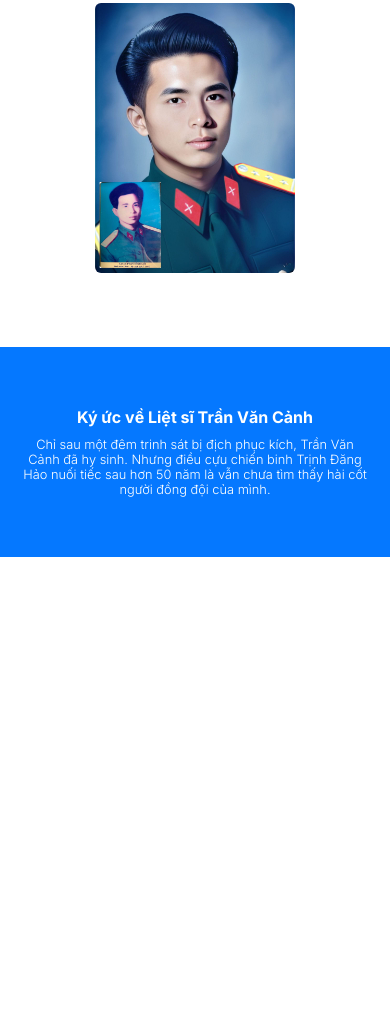
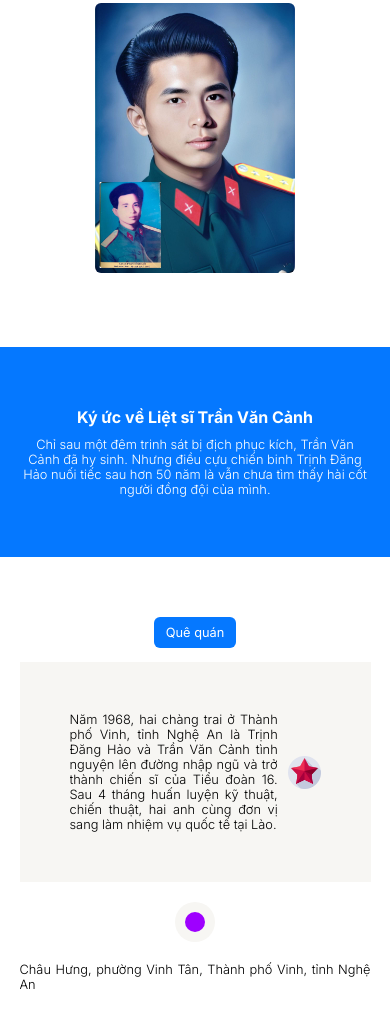
Before and after one commit to VdevCode/Du-An-LietSi, a plain HTML site: page client-lietsi/src/html/chitietlietsi.html in a window 390 px wide. Shown: the part 473-1501 px from the top of the page. Before the commit the page ends 1030 px from the top, so only its background shows below. Drawn offline with Linux system fonts and the light colour scheme.

Commit message:
update source client

```diff
--- /dev/null
+++ b/client-lietsi/src/css/responsive/responchitiet.css
@@ -0,0 +1,79 @@
+@media screen and (max-width: 768px) {
+    .list-menu {
+        display: none;
+      }
+      .logo {
+        font-size: 1rem;
+      }
+      .search-content i {
+        font-size: 0.8rem;
+      }
+      .search-content {
+        padding: 4px 6px;
+      }
+      .search-content input {
+        font-size: 0.8rem;
+      }
+  .main-infor {
+    padding: 74px 5%;
+    display: grid;
+    grid-template-columns: repeat(1, 1fr);
+  }
+  .main-infor h1 {
+    font-size: 1rem;
+  }
+  .main-infor-desc {
+    font-size: 0.8rem;
+  }
+  .main-infor-sodier {
+    font-size: 0.8rem;
+  }
+  .main-infor-img {
+    text-align: center;
+  }
+  .main-infor-img img {
+    width: 200px;
+    height: 100%;
+    border-radius: 6px;
+  }
+  .main-title {
+    background: var(--main-color);
+    color: var(--white-color);
+    text-align: center;
+    padding: 60px 5%;
+  }
+  .main-title h1 {
+    font-size: 1rem;
+    margin-bottom: 10px;
+  }
+  .main-title p {
+    font-weight: 300;
+    font-size: 0.8rem;
+  }
+.main-about-heading p{
+    padding: 8px 12px;
+    background: var(--main-color);
+    display: inline-block;
+    color: var(--white-color);
+    border-radius: 6px;
+    margin-bottom: 10px;
+    font-size: .8rem;
+}
+.main-about-sub-des{
+    display: grid;
+    grid-template-columns: repeat(1,1fr);
+}
+.main-about-sub-des-sodier, .main-about-sub-center, .main-about-sub-hometonw{
+    width: 100%;
+}
+.main-about-sub-des-sodier p{
+    font-size: .8rem;
+}
+.main-about-sub-center{
+
+}
+.main-about-sub-hometonw{
+    font-size: .8rem;
+}
+
+}
--- a/client-lietsi/src/css/responsive/responsive.css
+++ b/client-lietsi/src/css/responsive/responsive.css
@@ -278,42 +278,6 @@
   .main-share-right {
     width: 100%;
   }
-  .main-infor {
-    padding: 74px 5%;
-    display: grid;
-    grid-template-columns: repeat(1, 1fr);
-  }
-  .main-infor h1 {
-    font-size: 1rem;
-  }
-  .main-infor-desc {
-    font-size: 0.8rem;
-  }
-  .main-infor-sodier {
-    font-size: 0.8rem;
-  }
-  .main-infor-img {
-    text-align: center;
-  }
-  .main-infor-img img {
-    width: 200px;
-    height: 100%;
-    border-radius: 6px;
-  }
-  .main-title {
-    background: var(--main-color);
-    color: var(--white-color);
-    text-align: center;
-    padding: 60px 5%;
-  }
-  .main-title h1 {
-    font-size: 1rem;
-    margin-bottom: 10px;
-  }
-  .main-title p {
-    font-weight: 300;
-    font-size: .8rem;
-  }
 }
 
 @media screen and (min-width: 24.375em) {
--- a/client-lietsi/src/css/style/chitietlietsi.css
+++ b/client-lietsi/src/css/style/chitietlietsi.css
@@ -109,3 +109,66 @@ img {
 .main-title p{
     font-weight: 300;
 }
+.main-about{
+    margin: 60px 5%;
+}
+.main-about-heading{
+    text-align: center;
+}
+.main-about-heading p{
+    padding: 8px 12px;
+    background: var(--main-color);
+    display: inline-block;
+    color: var(--white-color);
+    border-radius: 6px;
+    margin-bottom: 10px;
+}
+.main-about-sub-des{
+    display: flex;
+    justify-content: space-between;
+    align-items: center;
+}
+.main-about-sub-des-sodier{
+    display: flex;
+    align-items: center;
+    justify-content: space-between;
+    padding: 50px;
+    background: #F7F6F3;
+    width: 40%;
+}
+.main-about-sub-des-sodier p{
+    text-align: justify;
+    margin-right: 10px;
+    font-weight: 300;
+}
+.main-about-sub-center{
+    width: 20%;
+    text-align: center;
+    font-size: 1rem;
+    justify-content: center;
+    /* transform: translateX(-50%);
+    margin-left: 50%; */
+    margin: 20px auto;
+}
+.main-about-sub-center div{
+    background-color: #F7F6F3;
+    width: 40px;
+    height: 40px;
+    justify-content: center;
+    align-items: center;
+    border-radius: 50%;
+    display: flex;
+    text-align: center;
+    margin: 0 auto;
+}
+.main-about-sub-center div div{
+    background-color: #9E00FF;
+    width: 20px;
+    height: 20px;
+    border-radius: 50%;
+}
+.main-about-sub-hometonw{
+    width: 40%;
+    text-align: justify;
+    font-weight: 300;
+}
--- a/client-lietsi/src/html/chitietlietsi.html
+++ b/client-lietsi/src/html/chitietlietsi.html
@@ -8,13 +8,13 @@
       href="https://cdnjs.cloudflare.com/ajax/libs/font-awesome/4.7.0/css/font-awesome.min.css"
     />
     <link rel="stylesheet" href="../css/style/chitietlietsi.css" />
-    <link rel="stylesheet" href="../css/responsive/responsive.css" />
+    <link rel="stylesheet" href="../css/responsive/responchitiet.css" />
     <title>Tra cứu liệt sĩ</title>
   </head>
   <body>
     <!--components-->
     <div class="components">
-            <!--Header-->
+      <!--Header-->
       <header id="header" class="header">
         <!--logo-->
         <div class="logo">
@@ -39,31 +39,71 @@
       </header>
 
       <main class="main">
+        <!-- main infor  -->
         <div class="main-infor">
           <div class="main-infor-content">
-              <p class="main-infor-sodier">Thông tin liệt sĩ</p>
-              <h1>Liệt sĩ Trần Văn Cảnh</h1>
-              <p class="main-infor-desc">Liệt sĩ Trần Văn Cảnh quê ở xóm Châu Hưng, phường Vinh Tân, Thành phố Vinh, tỉnh Nghệ An. Nhưng vì chưa tìm thấy mộ nên gia đình đã xin Ban quản lý Nghĩa trang liệt sỹ Việt Lào (Anh Sơn – Nghệ An) để một ngôi mộ gió để gia đình và đồng đội tưởng nhớ anh. Hàng năm, vào dịp kỷ niệm Ngày Thương binh Liệt sỹ, ông Trịnh Đăng Hảo và đồng đội lại tìm đến thắp hương tưởng niệm, bày tỏ lòng tri ân và biết ơn sâu sắc với các liệt sĩ đã không tiếc xương máu, anh dũng hy sinh vì nghĩa vụ quốc tế cao cả.</p>
+            <p class="main-infor-sodier">Thông tin liệt sĩ</p>
+            <h1>Liệt sĩ Trần Văn Cảnh</h1>
+            <p class="main-infor-desc">
+              Liệt sĩ Trần Văn Cảnh quê ở xóm Châu Hưng, phường Vinh Tân, Thành
+              phố Vinh, tỉnh Nghệ An. Nhưng vì chưa tìm thấy mộ nên gia đình đã
+              xin Ban quản lý Nghĩa trang liệt sỹ Việt Lào (Anh Sơn – Nghệ An)
+              để một ngôi mộ gió để gia đình và đồng đội tưởng nhớ anh. Hàng
+              năm, vào dịp kỷ niệm Ngày Thương binh Liệt sỹ, ông Trịnh Đăng Hảo
+              và đồng đội lại tìm đến thắp hương tưởng niệm, bày tỏ lòng tri ân
+              và biết ơn sâu sắc với các liệt sĩ đã không tiếc xương máu, anh
+              dũng hy sinh vì nghĩa vụ quốc tế cao cả.
+            </p>
           </div>
           <div class="main-infor-img">
             <img src="/client-lietsi/assets/images/details.jpg" />
           </div>
         </div>
 
+        <!-- main title  -->
         <div class="main-title">
           <h1>Ký ức về Liệt sĩ Trần Văn Cảnh</h1>
-          <p>Chỉ sau một đêm trinh sát bị địch phục kích, Trần Văn Cảnh đã hy sinh. Nhưng điều cựu chiến binh Trịnh Đăng Hảo nuối tiếc sau hơn 50 năm là vẫn chưa tìm thấy hài cốt người đồng đội của mình.</p>
+          <p>
+            Chỉ sau một đêm trinh sát bị địch phục kích, Trần Văn Cảnh đã hy
+            sinh. Nhưng điều cựu chiến binh Trịnh Đăng Hảo nuối tiếc sau hơn 50
+            năm là vẫn chưa tìm thấy hài cốt người đồng đội của mình.
+          </p>
+        </div>
+
+        <!--main about-->
+        <div class="main-about">
+          <div class="main-about-content">
+            <div class="main-about-heading">
+              <p>Quê quán</p>
+            </div>
+            <div class="main-about-sub-des">
+              <div class="main-about-sub-des-sodier">
+                <p>
+                  Năm 1968, hai chàng trai ở Thành phố Vinh, tỉnh Nghệ An là
+                  Trịnh Đăng Hảo và Trần Văn Cảnh tình nguyện lên đường nhập ngũ
+                  và trở thành chiến sĩ của Tiểu đoàn 16. Sau 4 tháng huấn luyện
+                  kỹ thuật, chiến thuật, hai anh cùng đơn vị sang làm nhiệm vụ
+                  quốc tế tại Lào.
+                </p>
+                <img src="/client-lietsi/assets/images/star.jpg" />
+              </div>
+              <div class="main-about-sub-center">
+                <div>
+                  <div></div>
+                </div>
+              </div>
+              <div class="main-about-sub-hometonw">
+                <p>Châu Hưng, phường Vinh Tân, Thành phố Vinh, tỉnh Nghệ An</p>
+              </div>
+            </div>
+          </div>
         </div>
       </main>
-
     </div>
-
 
     <script
       src="https://kit.fontawesome.com/e1339f2688.js"
       crossorigin="anonymous"
     ></script>
-
   </body>
-
 </html>
```
Also changed, not shown: client-lietsi/assets/images/star.jpg (added).
